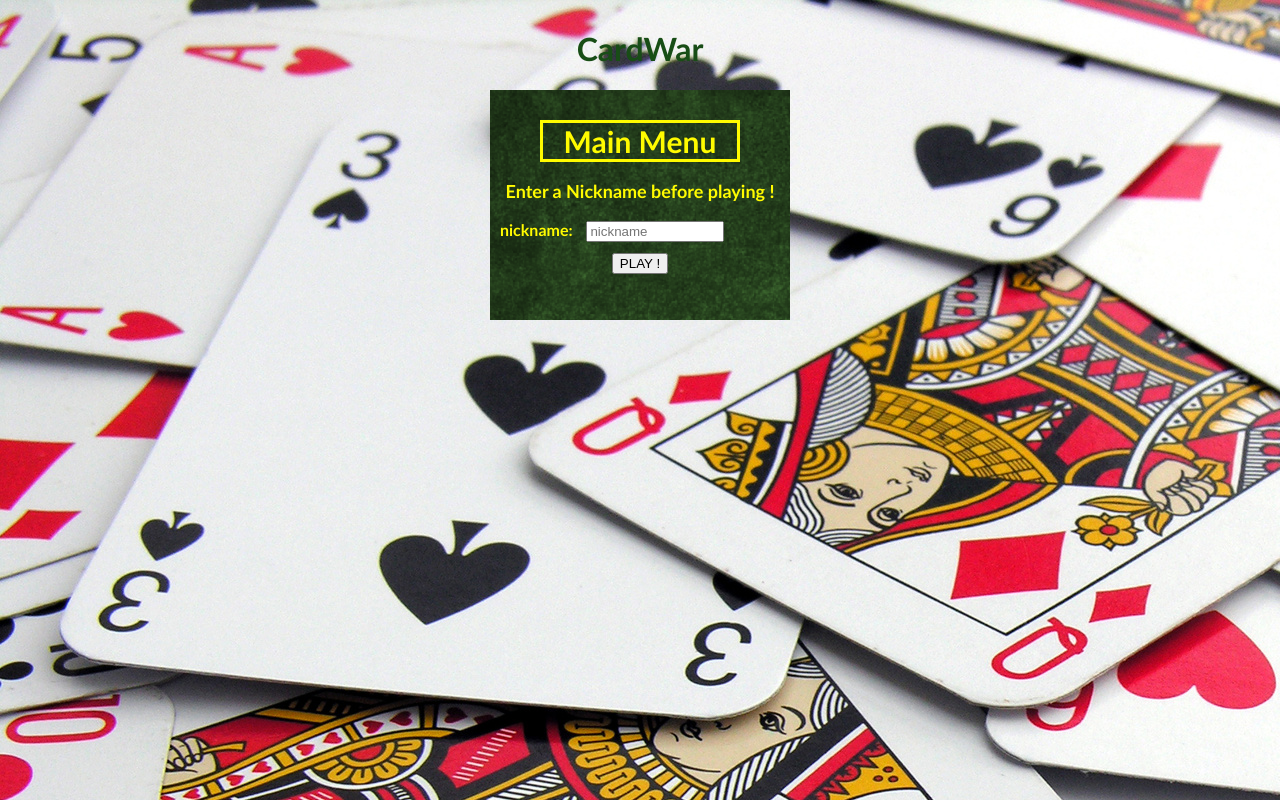
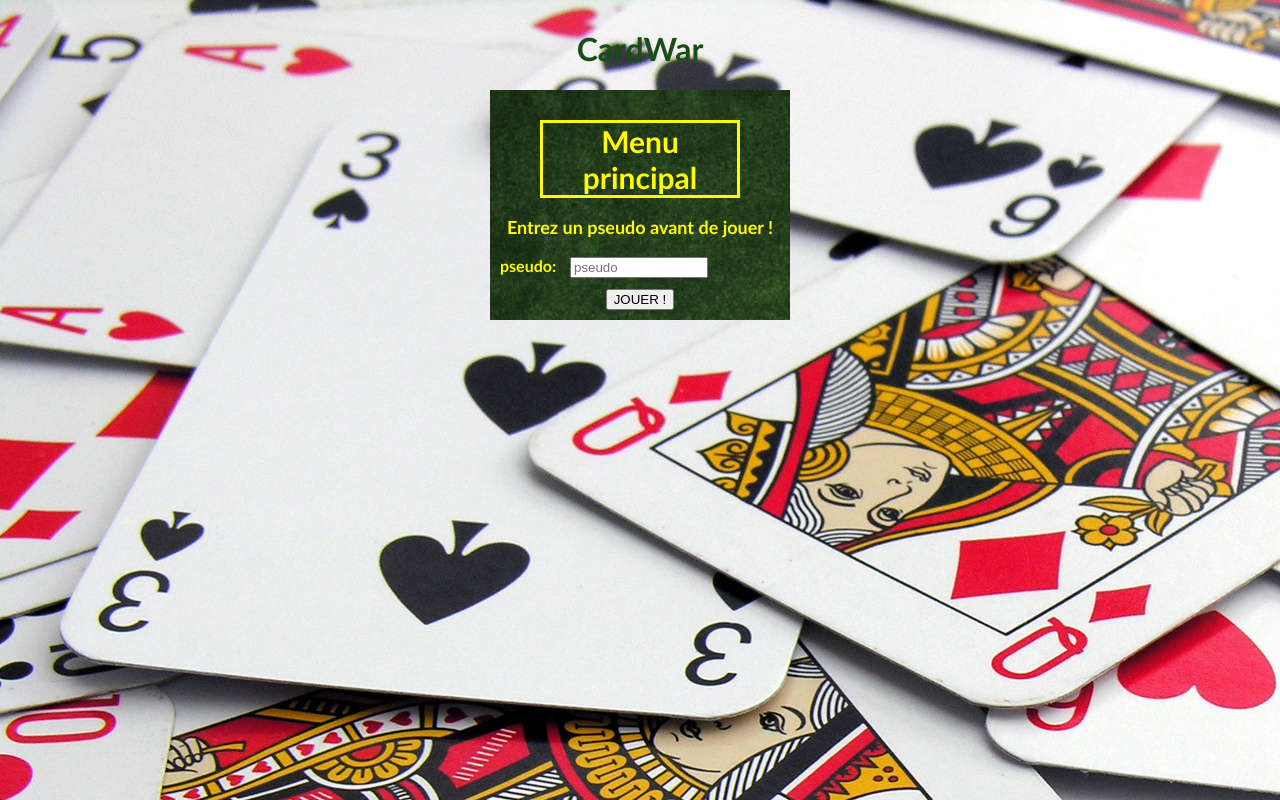
Before and after one commit to neuracr/cardWar, an Angular app in the folder cardWar/: page /menu in a window 1280 px wide. Built offline with nearby package versions, Linux system fonts and the light colour scheme.

Commit message:
uniformisation des langues, correction des affichages de noms de joueurs

```diff
--- a/cardWar/src/app/game/game.component.html
+++ b/cardWar/src/app/game/game.component.html
@@ -6,10 +6,13 @@
    <div id = "card-down" [ngStyle] = "{'visibility': getVisibility()}"> {{cardDown}}</div>
    <div id = "war" >{{ war }} </div>
    <div id = "player-pack" (click) = "onPackClick()">
-        <p id="player">{{player.username}}<!-- [ngStyle] =  "{'background-image': getImgUrl()}"  "{'visibility':getVisibility()}" !--></p>
+        <p *ngIf="playerService.player.username != ''" id="player">{{playerService.player.username}}<!-- [ngStyle] =  "{'background-image': getImgUrl()}"  "{'visibility':getVisibility()}" !-->
+        </p>
+        <p *ngIf="playerService.player.username == ''" id="player">joueur anonyme<!-- [ngStyle] =  "{'background-image': getImgUrl()}"  "{'visibility':getVisibility()}" !-->
+        </p>
    </div>
 </div>
 
 <nav>
-    <a routerLink="/menu">Go Back to Menu</a>
+    <a routerLink="/menu">Retour au menu principal</a>
 </nav>
--- a/cardWar/src/app/game/game.component.ts
+++ b/cardWar/src/app/game/game.component.ts
@@ -58,7 +58,6 @@ export class GameComponent implements OnInit {
   public manageEvent(data: string): void{
     switch(data){
       case "war":
-        console.log("gc bataille");
         this.war = "BATAILLE !";
         break;
       case "cover":
@@ -68,8 +67,13 @@ export class GameComponent implements OnInit {
         this.war = "WarBot gagne !";
       break;
       case "down":
-        this.war = this.player.username + " gagne !";
-      break;
+        if (this.playerService.player.username != ''){
+        this.war = this.playerService.player.username + " gagne !";
+        }
+        else{
+          this.war = "joueur anonyme gagne !";
+        }
+        break;
     }
   }
 
--- a/cardWar/src/app/menu/menu.component.html
+++ b/cardWar/src/app/menu/menu.component.html
@@ -1,12 +1,12 @@
 <div id = "menu-container">
-  <h2>Main Menu</h2>
-  <p id = "enter"> Enter a Nickname before playing !</p>
-  <label>nickname:
-    <input id="nickname" [(ngModel)]="player.username" placeholder="nickname"/>
+  <h2>Menu principal</h2>
+  <p id = "enter"> Entrez un pseudo avant de jouer !</p>
+  <label>pseudo:
+    <input id="nickname" [(ngModel)]="playerService.player.username" placeholder="pseudo"/>
     <!--<button class="validate"
           (click)="mainService.setPlayerUsername(player.username)">ok</button>-->
   </label>
   <nav>
-    <button (click)="startGame()" routerLink="/game" >PLAY !</button>
+    <button (click)="startGame()" routerLink="/game" >JOUER !</button>
   </nav>
 </div>
--- a/cardWar/src/app/menu/menu.component.ts
+++ b/cardWar/src/app/menu/menu.component.ts
@@ -19,21 +19,14 @@ export class MenuComponent implements OnInit {
               private playerService: PlayerService,
               private botService: BotService, ) { }
 
-  getPlayer(): void {
-    this.player = this.mainService.getPlayer();
-    if (this.player.username == "UnknownPlayer" && this.player.id === 0) {
-      this.player = new Player;
-    }
-  }
-
   startGame(): void{
-    console.log("menu component start game");
+    console.log("menu component start game with " + this.playerService.getPlayer().username);
     this.gameManager.joinGame( this.playerService.getPlayer() );
 
   }
 
   ngOnInit() {
-    this.player = this.playerService.getPlayer();
+
   }
 
 }
```
